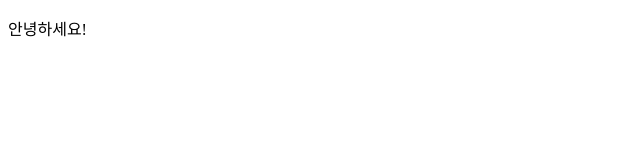
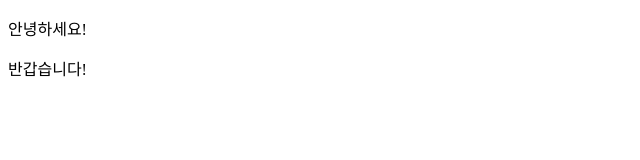
Before and after one commit to unanbb/git-project, a plain HTML site: page index.html in a window 1280 px wide. Shown: the whole page, without its empty margins (0-640 px from the left). Drawn offline with Linux system fonts and the light colour scheme.

Commit message:
html,readme 수정 및 css추가

```diff
--- a/index.html
+++ b/index.html
@@ -7,5 +7,6 @@
 </head>
 <body>
     <p>안녕하세요!</p>
+    <p>반갑습니다!</p>
 </body>
 </html>
--- /dev/null
+++ b/main.css
@@ -0,0 +1,3 @@
+p{
+    color:blue;
+}
```
Also changed, not shown: 1 other file.
